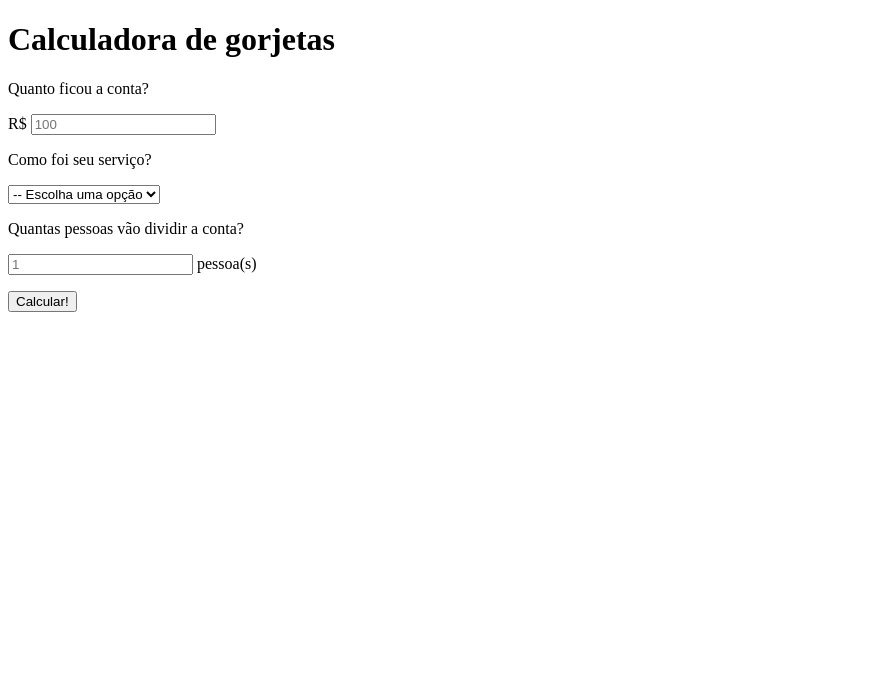
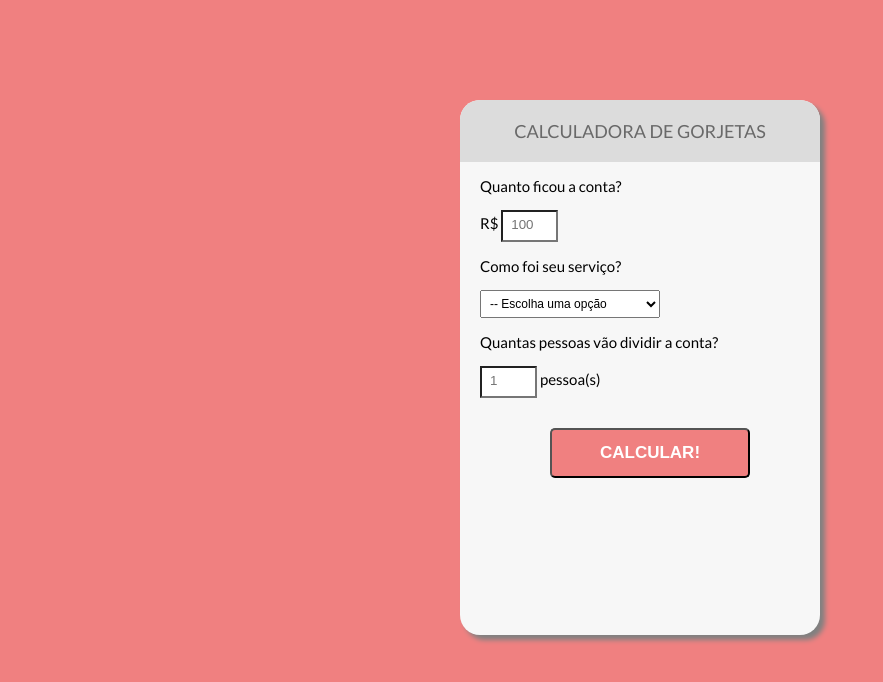
Before and after one commit to printfmarcos/SNC, a plain HTML site: page index.html in a window 1280 px wide. Shown: the whole page, without its empty margins (0-883 px from the left). Drawn offline with Linux system fonts and the light colour scheme; a web font is replaced by a local one.

Commit message:
Adicionando estilização com o CSS

```diff
--- a/index.html
+++ b/index.html
@@ -3,23 +3,25 @@
 <head>
     <meta charset="UTF-8">
     <meta name="viewport" content="width=device-width, initial-scale=1.0">
+    <link rel="stylesheet" href="styles.css">
     <title>Calculador de Gorjeta</title>
 </head>
 <body>
+    <div id="container">
         <div>
-        <h1>Calculadora de gorjetas</h1>
+            <h1 class="title">Calculadora de gorjetas</h1>
         </div>
         <div>
-        <form action="">
+            <form class="tipsForm">
                 <label for="bill">
                     <p>Quanto ficou a conta?</p>
                 </label>
-            <p>R$ <input type="number" placeholder="100" name="bill" id="bill"></p>
+                <p>R$ <input type="number" placeholder="100" name="bill" id="bill" class="formInput"></p>
                 <label for="serviceQual">
                     <p>Como foi seu serviço?</p>
                 </label>
                 <p>
-                <select name="serviceQual" id="serviceQual">
+                    <select name="serviceQual" id="serviceQual" class="formSelect">
                         <option disabled selected value="0">-- Escolha uma opção</option>
                         <option value="0.3">30% - Incrível</option>
                         <option value="0.2">20% - Bom</option>
@@ -32,10 +34,11 @@
                     <p>Quantas pessoas vão dividir a conta?</p>
                 </label>
                 <p>
-                <input type="number" placeholder="1" name="people" id="people"> pessoa(s)
+                    <input type="number" placeholder="1" name="people" id="people" class="formInput"> pessoa(s)
                 </p>
-            <button type="submit">Calcular!</button>
+                <button type="submit" class="formSubmit">Calcular!</button>
             </form>
+        </div>
     </div>
 </body>
 </html>
--- /dev/null
+++ b/styles.css
@@ -0,0 +1,69 @@
+@import url(https://fonts.googleapis.com/css?family=Lato:300,400,700|PT++Mono);
+
+:root{
+    --primary-color: lightcoral;
+    --secondary-color: DimGrey;
+    --tertiary-color: Gainsboro;
+}
+
+body{
+    background-color: var(--primary-color);
+    font-size: 15px;
+    font-family: Lato, sans-serif;
+}
+
+#container{
+    height: 535px;
+    width: 360px;
+    margin: 100px auto;
+    background: #F7F7F7;
+    box-shadow: 5px 5px 5px gray;
+    border-radius: 20px;
+}
+
+.title{
+    background: var(--tertiary-color);
+    color: var(--secondary-color);
+    border-top-left-radius: 20px;
+    border-top-right-radius: 20px;
+    padding: 20px;
+    text-transform: uppercase;
+    font-size: 18px;
+    font-weight: normal;
+    text-align: center;
+}
+
+.tipsForm{
+    padding-left: 20px;
+    padding-right: 20p;
+}
+
+.formInput{
+    background: white;
+    width: 40px;
+    padding: 5px 5px 8px 8px;
+}
+
+.formInput:focus{
+    border: 3px solid var(--primary-color);
+    outline: none;
+}
+
+.formSelect{
+    width: 180px;
+    padding: 5px;
+    font-size: 12px;
+}
+
+.formSubmit{
+    text-transform: uppercase;
+    font-weight: bold;
+    display: block;
+    margin: 30px auto;
+    background: var(--primary-color);
+    border-radius: 5px;
+    width: 200px;
+    height: 50px;
+    font-size: 17px;
+    color:white;
+}
```
Lines whose indentation alone changed are shown as unchanged.
